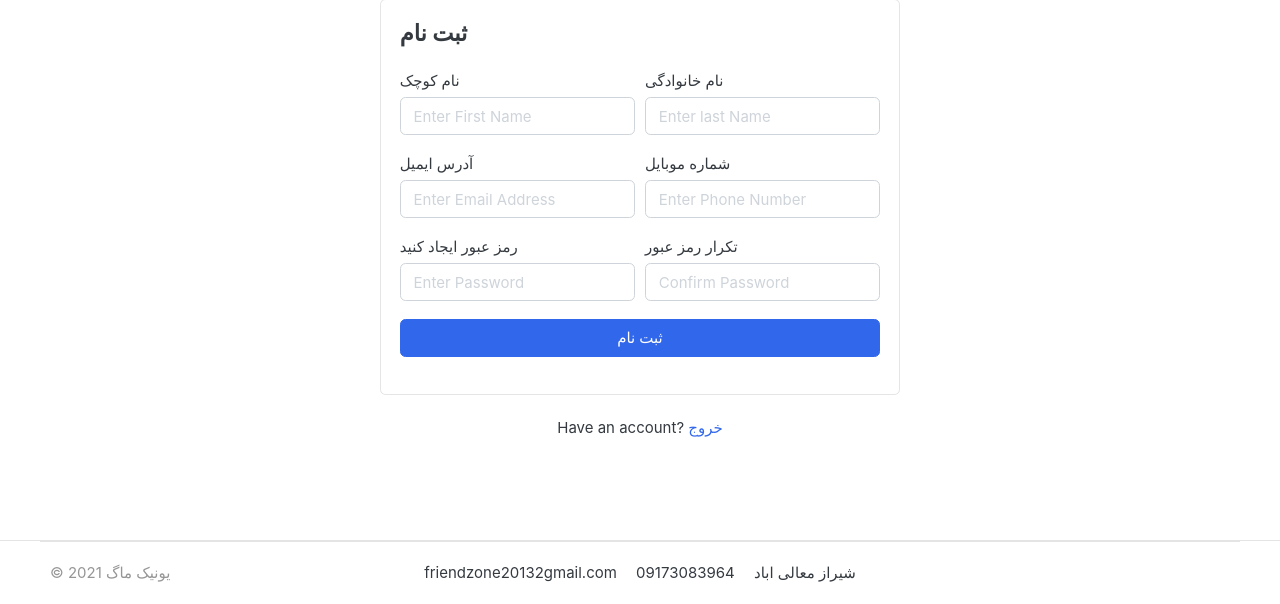
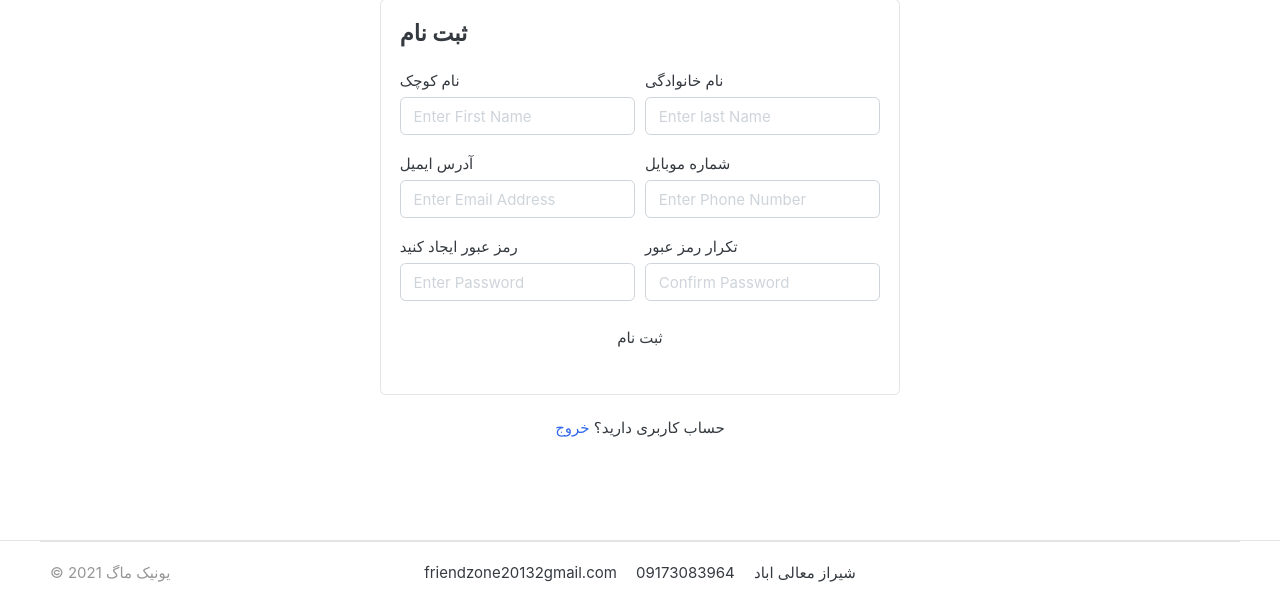
Before and after one commit to newlighty/greatkart-django-main, a Django app: page /accounts/register/ in a window 1280 px wide. Shown: the part 199-803 px from the top of the page. Run offline with Django 3.2, Linux system fonts and the light colour scheme; data that the repository does not hold is empty; some libraries are stand-ins or nearby versions; some web fonts are replaced.

Commit message:
make some changes

```diff
--- a/templates/accounts/register.html
+++ b/templates/accounts/register.html
@@ -6,7 +6,7 @@
 <section class="section-content padding-y">
 
 	<!-- ============================ COMPONENT REGISTER   ================================= -->
-	<div class="card mx-auto" style="max-width:520px; margin-top:40px;">
+	<div class="mx-auto card" style="max-width:520px; margin-top:40px;">
 		<article class="card-body">
 			{% include 'includes/alerts.html' %}
 			<header class="mb-4">
@@ -49,14 +49,14 @@
 					</div> <!-- form-group end.// -->
 				</div>
 				<div class="form-group">
-					<button type="submit" class="btn btn-primary btn-block"> ثبت نام </button>
+					<button type="submit" class="btn btn-primery btn-block"> ثبت نام </button>
 				</div> <!-- form-group// -->
 				{{ form.email.errors }}
 				{{ form.non_field_errors }}
 			</form>
 		</article><!-- card-body.// -->
 	</div> <!-- card .// -->
-	<p class="text-center mt-4">Have an account? <a href="{% url 'login' %}">خروج</a></p>
+	<p class="mt-4 text-center">حساب کاربری دارید؟ <a href="{% url 'login' %}">خروج</a></p>
 	<br><br>
 	<!-- ============================ COMPONENT REGISTER  END.// ================================= -->
 
```
Also changed, not shown: templates/accounts/login.html (+6 -6 lines).
